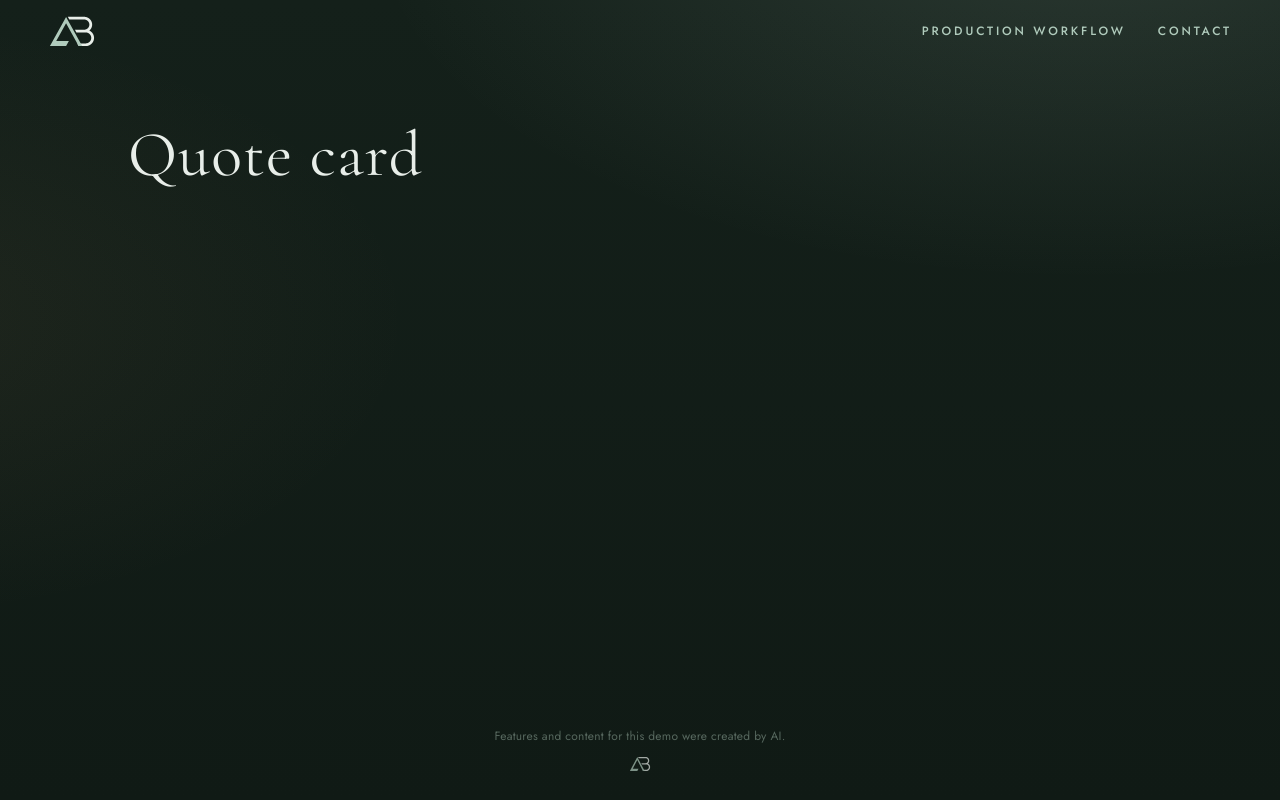
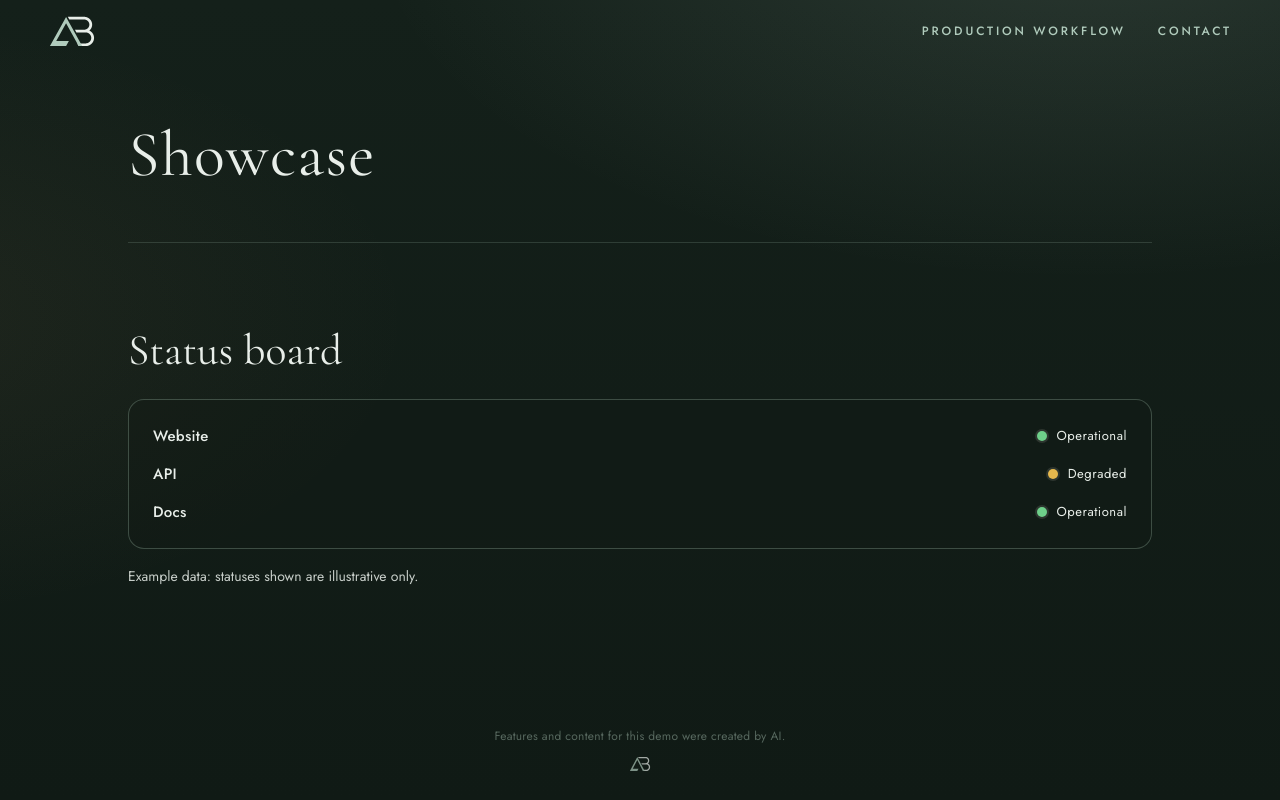
Before and after one commit to ashtonbach/agent-showcase, a Next.js app: page /showcase/ in a window 1280 px wide. Built offline with nearby package versions, Linux system fonts and the light colour scheme.

Commit message:
Feature: Your request (Author: Alder)

```diff
--- a/app/lab/current.json
+++ b/app/lab/current.json
@@ -1 +1 @@
-{"slug":"testimonial-card"}
+{"slug":"custom-1793343407"}
--- /dev/null
+++ b/app/lab/custom-1793343407/index.tsx
@@ -0,0 +1,81 @@
+"use client";
+
+import { useId } from "react";
+
+const css = `
+section[data-lab="custom-1793343407"] {
+  width: min(720px, 100%); margin: 8px auto 56px;
+}
+section[data-lab="custom-1793343407"] h2 {
+  font-family: var(--serif); font-weight: 400; font-size: 30px;
+  color: var(--mist, #f2efe6); margin: 0 0 20px;
+}
+.lab-card {
+  border: 1px solid rgba(176, 203, 188, 0.28);
+  border-radius: 16px;
+  padding: 24px;
+  background: rgba(18, 26, 22, 0.35);
+}
+.lab-list { list-style: none; margin: 0; padding: 0; display: flex; flex-direction: column; gap: 14px; }
+.lab-row {
+  display: flex; align-items: center; justify-content: space-between; gap: 12px;
+  font-family: var(--sans); font-size: 15px; color: var(--mist, #f2efe6);
+}
+.lab-service { font-weight: 500; letter-spacing: 0.02em; }
+.lab-status { display: flex; align-items: center; gap: 10px; }
+.lab-dot {
+  width: 10px; height: 10px; border-radius: 50%; flex-shrink: 0;
+  box-shadow: 0 0 0 2px rgba(242, 239, 230, 0.12);
+}
+.lab-dot--green { background: #6ecf8a; }
+.lab-dot--amber { background: #e6b84d; }
+.lab-dot--red { background: #e06b6b; }
+.lab-label { font-size: 13px; color: #e8eee9; letter-spacing: 0.04em; }
+.lab-sr {
+  position: absolute; width: 1px; height: 1px; padding: 0; margin: -1px;
+  overflow: hidden; clip: rect(0, 0, 0, 0); white-space: nowrap; border: 0;
+}
+.lab-note {
+  margin: 16px 0 0; font-family: var(--sans); font-size: 14px; color: #e8eee9;
+  opacity: 0.85;
+}
+`;
+
+type Tone = "green" | "amber" | "red";
+
+const rows: { service: string; tone: Tone; label: string }[] = [
+  { service: "Website", tone: "green", label: "Operational" },
+  { service: "API", tone: "amber", label: "Degraded" },
+  { service: "Docs", tone: "green", label: "Operational" },
+];
+
+export default function LabSection() {
+  const titleId = useId();
+  return (
+    <section data-lab="custom-1793343407" aria-labelledby={titleId}>
+      <h2 id={titleId}>Status board</h2>
+      <div className="lab-card">
+        <ul className="lab-list">
+          {rows.map((row) => (
+            <li key={row.service} className="lab-row">
+              <span className="lab-service">{row.service}</span>
+              <span className="lab-status">
+                <span
+                  className={`lab-dot lab-dot--${row.tone}`}
+                  role="img"
+                  aria-label={`${row.service} status: ${row.label}`}
+                />
+                <span className="lab-sr">{row.label}</span>
+                <span className="lab-label" aria-hidden="true">
+                  {row.label}
+                </span>
+              </span>
+            </li>
+          ))}
+        </ul>
+      </div>
+      <p className="lab-note">Example data: statuses shown are illustrative only.</p>
+      <style>{css}</style>
+    </section>
+  );
+}
--- a/app/page.tsx
+++ b/app/page.tsx
@@ -1,3 +1,4 @@
+import Lab from "./lab/custom-1793343407";
 import { readDemoKey, demoTitle } from "./demo-name";
 const demoKey = readDemoKey();
 const demoName = demoTitle();
@@ -5,7 +6,7 @@ export default function Page() {
   return (
     <div className="page-stack">
       <h1 className="demo-title" data-i18n={demoKey}>{demoName}</h1>
-      {/* lab:slot */}
+      <Lab /> {/* lab:slot */}
     </div>
   );
 }
```
